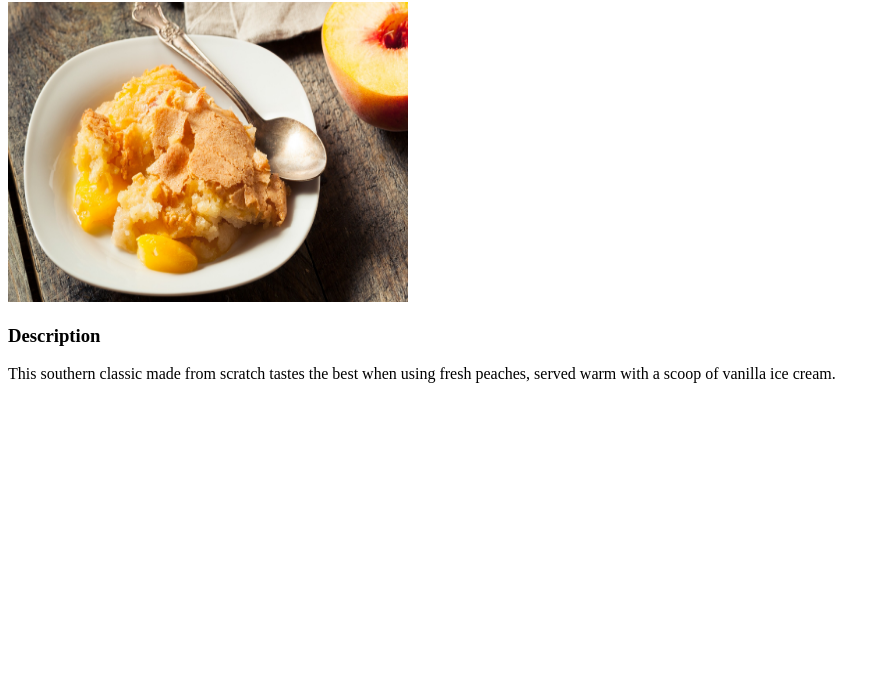
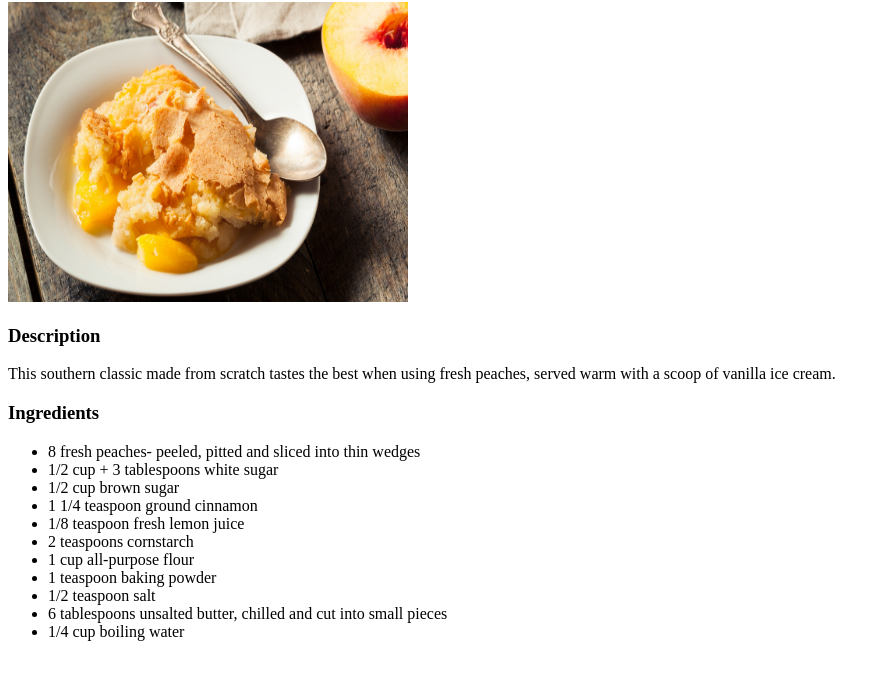
Before and after one commit to JTheReider/odin-recipes, a plain HTML site: page recipes/peach-cobbler.html in a window 1280 px wide. Shown: the part 78-758 px from the top of the page, without its empty margins (0-890 px from the left). Drawn offline with Linux system fonts and the light colour scheme.

Commit message:
Added the ingredients list to peach-cobbler.html.

```diff
--- a/recipes/peach-cobbler.html
+++ b/recipes/peach-cobbler.html
@@ -13,6 +13,22 @@
         <h3>Description</h3>
         <p>This southern classic made from scratch tastes the best when using fresh peaches, served warm with a scoop of vanilla ice cream.</p>
 
+        <h3>Ingredients</h3>
+        <ul>
+            <li>8 fresh peaches- peeled, pitted and sliced into thin wedges</li>
+            <li>1/2 cup + 3 tablespoons white sugar</li>
+            <li>1/2 cup brown sugar</li>
+            <li>1 1/4 teaspoon ground cinnamon</li>
+            <li>1/8 teaspoon fresh lemon juice</li>
+            <li>2 teaspoons cornstarch</li>
+            <li>1 cup all-purpose flour</li>
+            <li>1 teaspoon baking powder</li>
+            <li>1/2 teaspoon salt</li>
+            <li>6 tablespoons unsalted butter, chilled and cut into small pieces</li>
+            <li>1/4 cup boiling water</li>
+
+
+        </ul>
     </body>
 
 </html>
```
